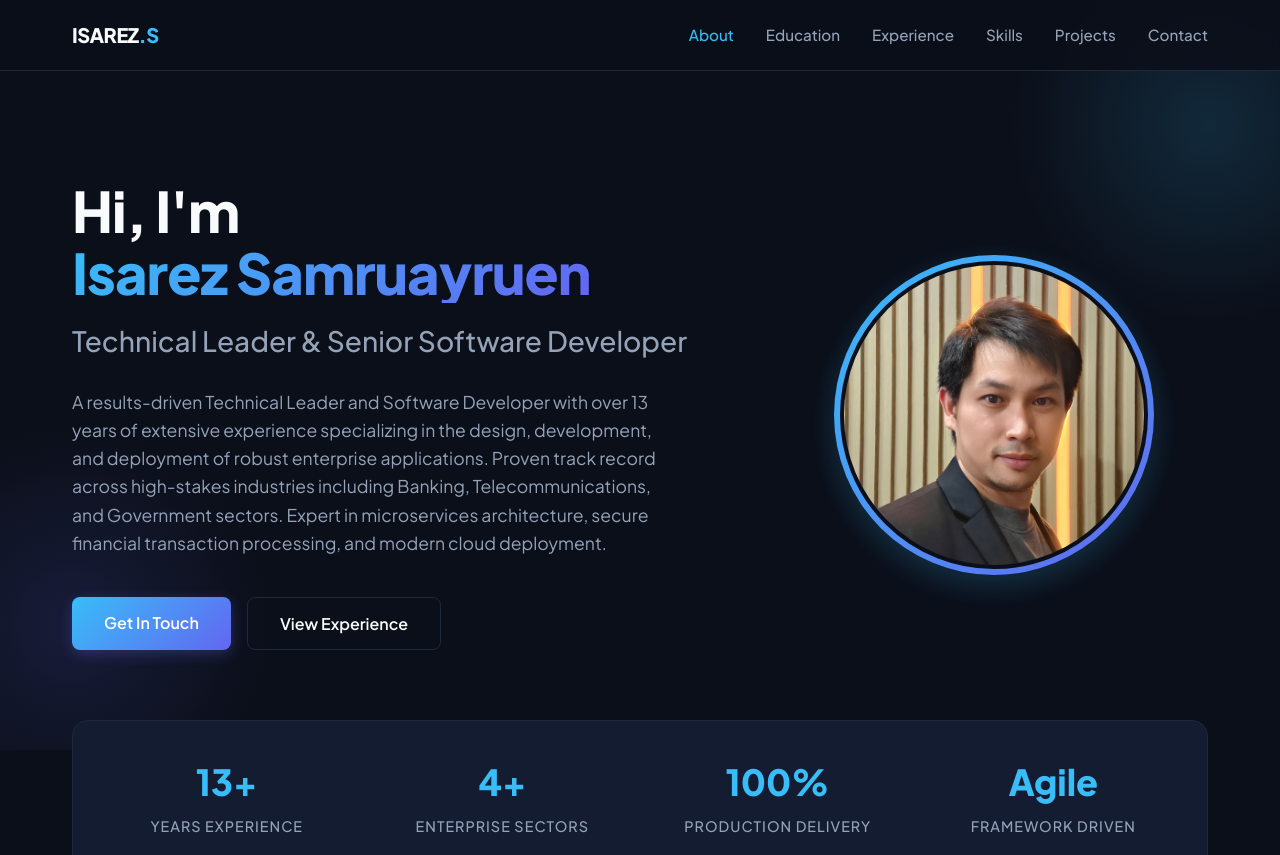
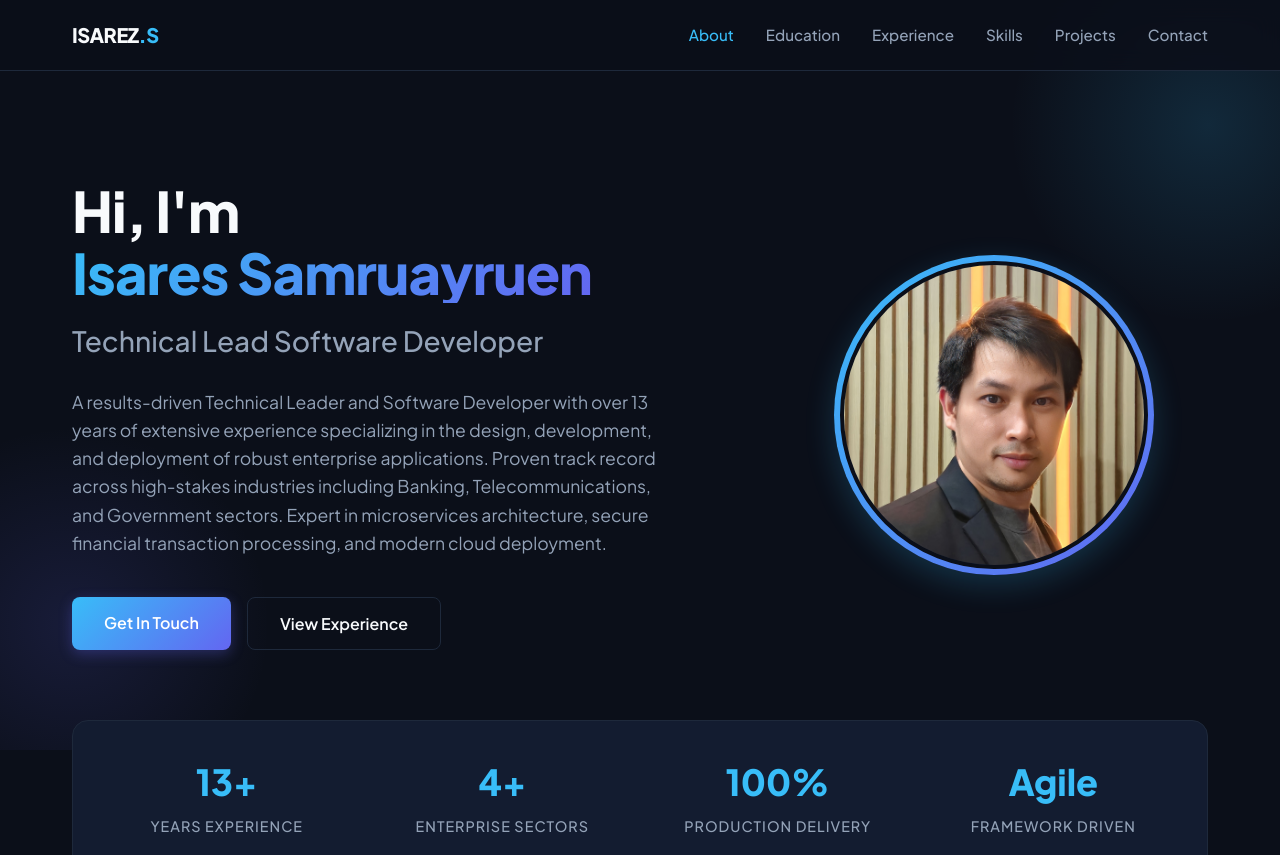
Before and after one commit to Isarez/portfolio, a plain HTML site: page index.html in a window 1280 px wide. Shown: the top 855 px of the page. Drawn offline with Linux system fonts and the light colour scheme.

Commit message:
Move images into images/ folder and fix name/title text
Co-Authored-By: Claude Sonnet 4.6 <noreply@anthropic.com>

```diff
--- a/index.html
+++ b/index.html
@@ -3,7 +3,7 @@
 <head>
     <meta charset="UTF-8">
     <meta name="viewport" content="width=device-width, initial-scale=1.0">
-    <title>Isarez Samruayruen | Technical Leader & Enterprise Solutions Architect</title>
+    <title>Isares Samruayruen | Technical Leader & Enterprise Solutions Architect</title>
     <link rel="preconnect" href="https://fonts.googleapis.com">
     <link rel="preconnect" href="https://fonts.gstatic.com" crossorigin>
     <link href="https://fonts.googleapis.com/css2?family=Plus+Jakarta+Sans:wght@300;400;500;600;700;800&family=Prompt:wght@300;400;500;600&display=swap" rel="stylesheet">
@@ -685,8 +685,8 @@
         <div class="container">
             <div class="hero-grid">
                 <div class="hero-text">
-                    <h1>Hi, I'm <span class="gradient-text">Isarez Samruayruen</span></h1>
-                    <h2>Technical Leader & Senior Software Developer</h2>
+                    <h1>Hi, I'm <span class="gradient-text">Isares Samruayruen</span></h1>
+                    <h2>Technical Lead Software Developer</h2>
                     <p class="hero-desc">
                         A results-driven Technical Leader and Software Developer with over 13 years of extensive experience specializing in the design, development, and deployment of robust enterprise applications. Proven track record across high-stakes industries including Banking, Telecommunications, and Government sectors. Expert in microservices architecture, secure financial transaction processing, and modern cloud deployment.
                     </p>
@@ -697,7 +697,7 @@
                 </div>
                 <div class="hero-avatar-container">
                     <div class="avatar-frame">
-                        <img src="img.jpg" alt="Isarez Samruayruen" class="avatar-img" onerror="this.style.display='none'; this.parentElement.style.background='var(--gradient-accent)';">
+                        <img src="images/img.jpg" alt="Isares Samruayruen" class="avatar-img" onerror="this.style.display='none'; this.parentElement.style.background='var(--gradient-accent)';">
                     </div>
                 </div>
             </div>
@@ -1061,7 +1061,7 @@
     <!-- Footer -->
     <footer>
         <div class="container">
-            <p>&copy; 2026 Isarez Samruayruen. All rights reserved.</p>
+            <p>&copy; 2026 Isares Samruayruen. All rights reserved.</p>
         </div>
     </footer>
 
```
Also changed, not shown: images/img.jpg (renamed from img.jpg), images/portfolio-qr.png (added).
